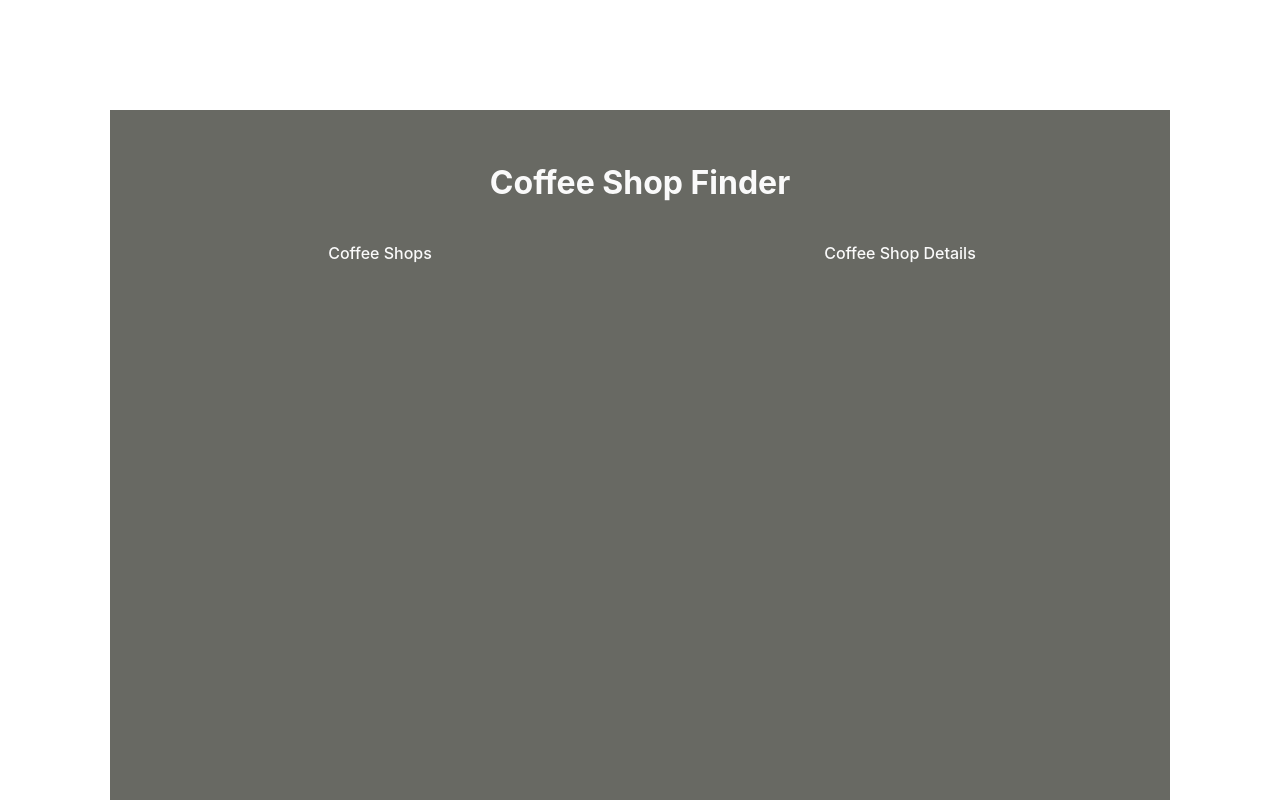
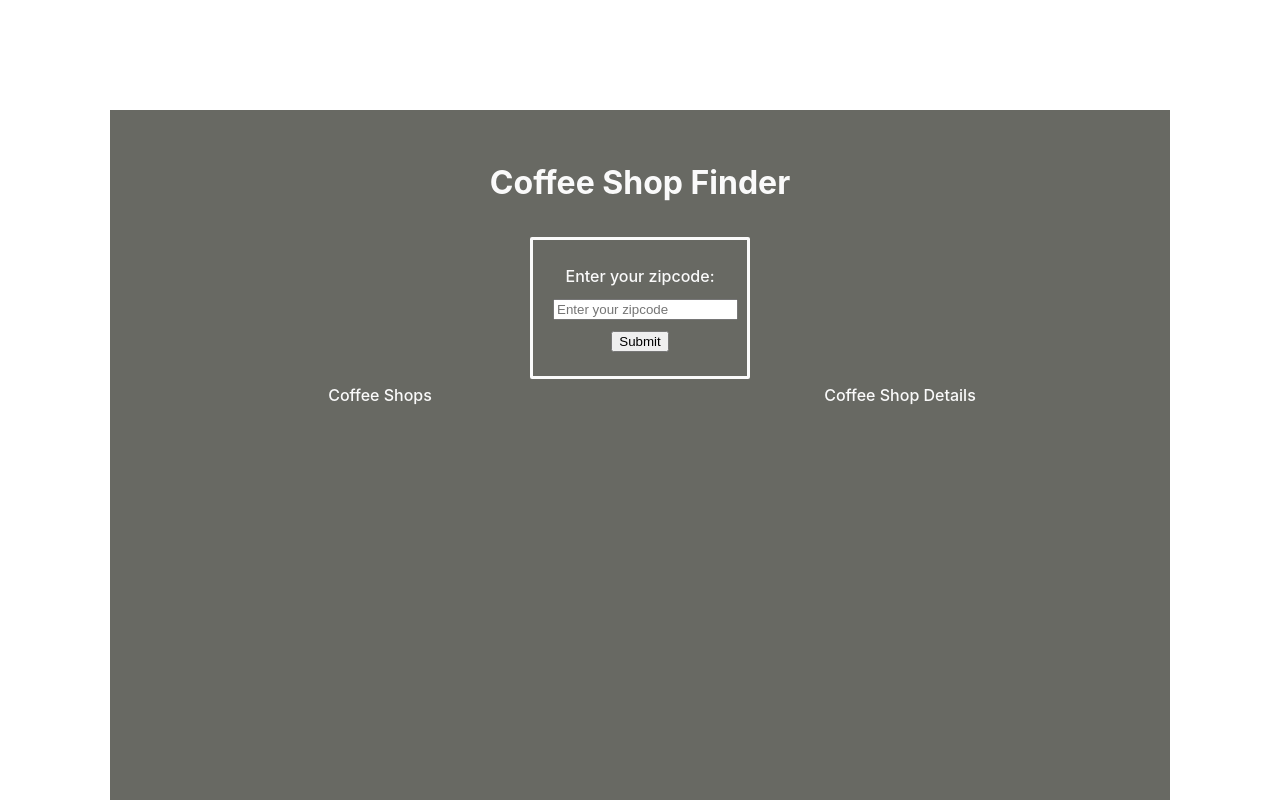
Before and after one commit to krislitman/coffee_shop_finder_fe, a React (Create React App) app: page / in a window 1280 px wide. Shown: the top 800 px of the page. Built offline with nearby package versions, Linux system fonts and the light colour scheme.

Commit message:
Using component for zipcode form

```diff
--- a/src/App.css
+++ b/src/App.css
@@ -19,3 +19,12 @@
 .body {
 	background-color: #686963;
 }
+
+.yelp_search{
+	padding: 20px;
+	margin-left: 400px;
+	margin-right: 400px;
+	border-color: #FAFAFA;
+	border-radius: 2px;
+	border-style: solid;
+}
--- a/src/App.js
+++ b/src/App.js
@@ -3,17 +3,27 @@ import React from 'react'
 //import  Header  from './components/header'
 //import Footer from './components/footer'
 //import MainContent from './components/mainContent'
+import ZipcodeForm from './components/zipcodeForm'
+
 function App() {
 	return (
+		<React.Fragment>
 		<div className='App'>
 			<header className='AppHeader'>
-				<h1>Coffee Shop Finder</h1>
+			<h1>Coffee Shop Finder</h1>
+				<ZipcodeForm/>
+				{/* <form className='yelp_search'>
+					<label for='zipcode'>Input your zipcode!</label><br></br>
+					<input id= 'zipcode' type='text' placeholder='zipcode'></input><br></br>
+					<button>Submit</button>
+				</form> */}
 			</header>
 		<div className='layout'>
 	 		<div>Coffee Shops</div>
 	   	<div>Coffee Shop Details</div>
 			</div>
 		</div>
+		</React.Fragment>
 	);
 }
 
--- a/src/components/zipcodeForm.js
+++ b/src/components/zipcodeForm.js
@@ -4,7 +4,7 @@ class ZipcodeForm extends React.Component {
   render() {
     return (
       <React.Fragment>
-        <form align="center">
+        <form align="center" className="yelp_search">
           <label for='zipcode'>Enter your zipcode:</label><br></br>
           <input type='text' id='zipcode' placeholder='Enter your zipcode' /><br></br>
           <input type='submit' value='Submit'/>
```
Also changed, not shown: src/index.js (line endings or trailing spaces).
